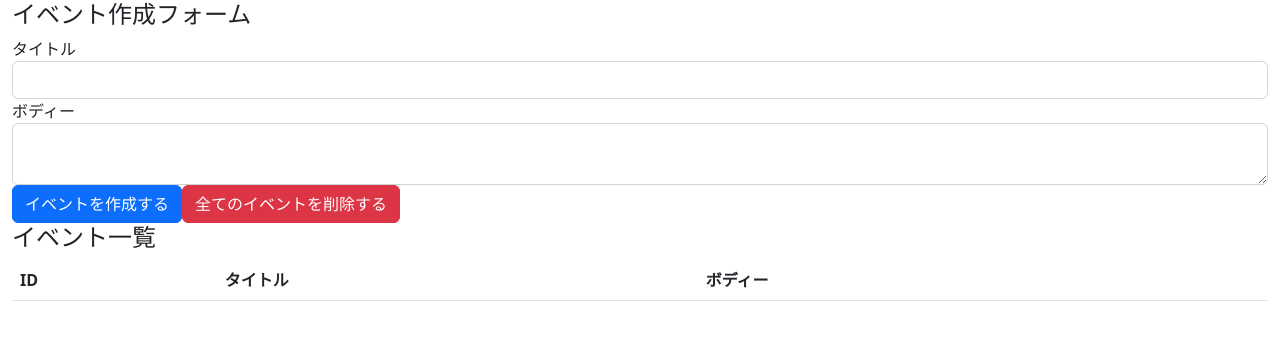
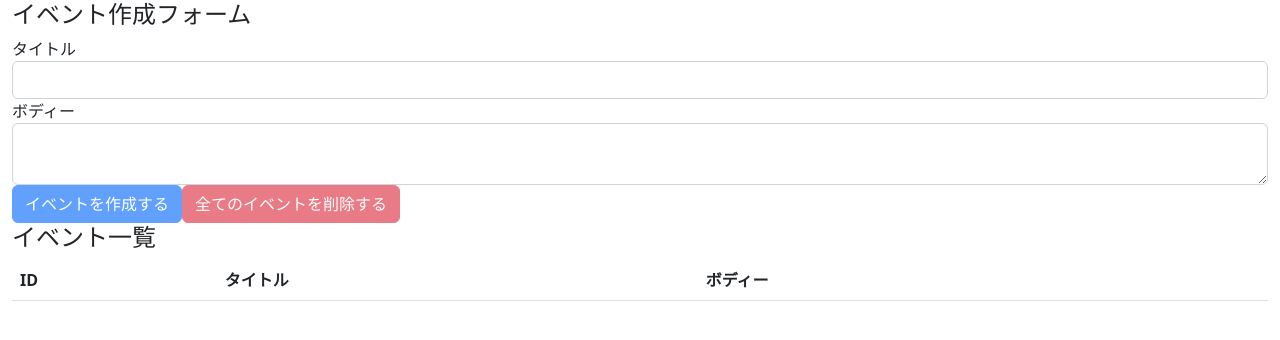
Before and after one commit to kobainu/react-hooks-101-v5.0.1, a React (Create React App) app: page / in a window 1280 px wide. Shown: the top 340 px of the page. Built offline with nearby package versions, Linux system fonts and the light colour scheme.

Commit message:
implement all events deletion feature

```diff
--- a/src/components/App.js
+++ b/src/components/App.js
@@ -10,18 +10,24 @@
 
   const addEvent = (e) => {
     e.preventDefault();
-
     dispatch({
       type: "CREATE_EVENT",
       title,
       body,
     });
-
     setTitle("");
     setBody("");
   };
 
-  console.log({ state });
+  const deleteAllEvents = (e) => {
+    e.preventDefault();
+    const result = window.confirm(
+      "全てのイベントを本当に削除しても良いですか？"
+    );
+    if (result) dispatch({ type: "DELETE_ALL_EVENTS" });
+  };
+
+  const unCreatable = title === "" || body === "";
 
   return (
     <div className="container-fluid">
@@ -45,10 +51,20 @@
             onChange={(e) => setBody(e.target.value)}
           />
         </div>
-        <button className="btn btn-primary" onClick={addEvent}>
+        <button
+          className="btn btn-primary"
+          onClick={addEvent}
+          disabled={unCreatable}
+        >
           イベントを作成する
         </button>
-        <button className="btn btn-danger">全てのイベントを削除する</button>
+        <button
+          className="btn btn-danger"
+          onClick={deleteAllEvents}
+          disabled={state.length === 0}
+        >
+          全てのイベントを削除する
+        </button>
       </form>
       <h4>イベント一覧</h4>
       <table className="table table-hover">
--- a/src/components/Event.js
+++ b/src/components/Event.js
@@ -3,7 +3,10 @@
 const Event = ({ dispatch, event }) => {
   const id = event.id;
   const handleClickDeleteButton = () => {
-    dispatch({ type: "DELETE_EVENT", id });
+    const result = window.confirm(
+      `イベント(id=${id})を本当に削除しても良いですか？`
+    );
+    if (result) dispatch({ type: "DELETE_EVENT", id });
   };
 
   return (
```
